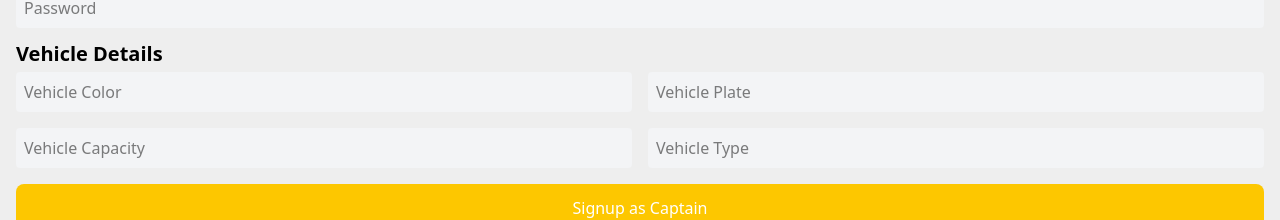
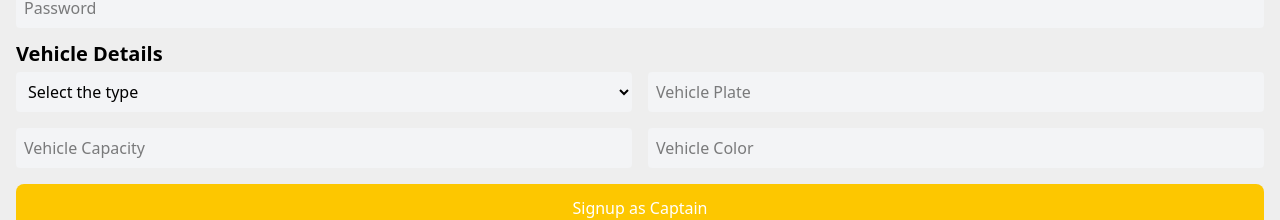
Before and after one commit to PrasadGurude/uber_clone, a React (Vite) app in the folder frontend/: page /captain-signup in a window 1280 px wide. Shown: the part 257-477 px from the top of the page. Built offline with nearby package versions, Linux system fonts and the light colour scheme.

Commit message:
backend is connected to both captain and user signup and signin componts

```diff
--- a/frontend/src/pages/Captainlogin.jsx
+++ b/frontend/src/pages/Captainlogin.jsx
@@ -52,6 +52,7 @@ const Captainlogin = () => {
               className='w-full bg-gray-100 py-3 px-2 rounded mt-5'
               type="password"
               placeholder='Password'
+              minLength={6}
               required
               onChange={handlePasswordChange}
               value={password}/>
--- a/frontend/src/pages/Captainsignup.jsx
+++ b/frontend/src/pages/Captainsignup.jsx
@@ -1,8 +1,11 @@
 import React, { useContext, useEffect, useState } from 'react'
-import { Link } from 'react-router-dom'
+import { Link, useNavigate } from 'react-router-dom'
 import { CaptainDataContext } from '../context/CaptainContext'
+import axios from 'axios'
 
 const Captainsignup = () => {
+
+  const navigate = useNavigate()
 
   const { captain, setCaptain } = useContext(CaptainDataContext)
 
@@ -17,10 +20,24 @@ const Captainsignup = () => {
 
   const handleUserSubmit = async (e) => {
     e.preventDefault()
-    const captainData = { email, password, firstname, lastname }
-    const response = await axios.post(`${import.meta.env.VITE_API_URL}/captains/signup`, captainData)
+   try {
+    const captainData = {
+      fullname: {
+        firstname,
+        lastname
+      },
+      email,
+      password,
+      vehicle: {
+        color:vehicleColor,
+        plate:vehiclePlate,
+        capacity:Number(vehicleCapacity),
+        vehicleType:vehicleType
+      }
+    }
+    const response = await axios.post(`${import.meta.env.VITE_BASE_URL}/captains/register`, captainData)
 
-    if (response.status === 201) {
+    if (response.status === 200) {
       const data = response.data;
       setCaptain(data.captain);
       localStorage.setItem('token', data.token);
@@ -30,6 +47,14 @@ const Captainsignup = () => {
     setPassword('');
     setFirstname('');
     setLastname('');
+    setVehicleCapacity('')
+    setVehicleColor('')
+    setVehiclePlate('')
+    setVehicleType('')
+   } catch (error) {
+    console.error("Signup failed:", error.response?.data.errors );
+      alert(error.response?.data?.errors[0].msg);
+   }
   }
 
   const handleEmailChange = (e) => {
@@ -61,6 +86,7 @@ const Captainsignup = () => {
                 className='w-full bg-gray-100 py-2 px-2 rounded mb-3'
                 placeholder='Firstname'
                 value={firstname}
+                minLength={3}
                 required
                 onChange={handleFirstnameChange}
               />
@@ -87,24 +113,30 @@ const Captainsignup = () => {
               type="password"
               placeholder='Password'
               required
+              minLength={6}
               onChange={handlePasswordChange}
               value={password} />
             <div>
               <h3 className='pb-1 text-xl font-bold'>Vehicle Details</h3>
               <div className='flex gap-4'>
-                <input
-                  type="text"
+                <select
+                  required
                   className='w-full bg-gray-100 py-2 px-2 rounded mb-4'
-                  placeholder='Vehicle Color'
-                  value={vehicleColor}
-                  required
-                  onChange={(e) => setVehicleColor(e.target.value)}
-                />
+                  value={vehicleType}
+                  onChange={(e) => {
+                    setVehicleType(e.target.value)
+                  }}>
+                  <option value='' disabled>Select the type</option>
+                  <option value="car">Car</option>
+                  <option value="auto">Auto</option>
+                  <option value="motorcycle">motorcycle</option>
+                </select>
                 <input
                   type="text"
                   className='w-full bg-gray-100 py-2 px-2 rounded mb-4'
                   placeholder='Vehicle Plate'
                   value={vehiclePlate}
+                  minLength={3}
                   required
                   onChange={(e) => setVehiclePlate(e.target.value)}
                 />
@@ -122,10 +154,11 @@ const Captainsignup = () => {
                 <input
                   type="text"
                   className='w-full bg-gray-100 py-2 px-2 rounded mb-4'
-                  placeholder='Vehicle Type'
-                  value={vehicleType}
+                  placeholder='Vehicle Color'
+                  value={vehicleColor}
+                  minLength={3}
                   required
-                  onChange={(e) => setVehicleType(e.target.value)}
+                  onChange={(e) => setVehicleColor(e.target.value)}
                 />
               </div>
             </div>
```
